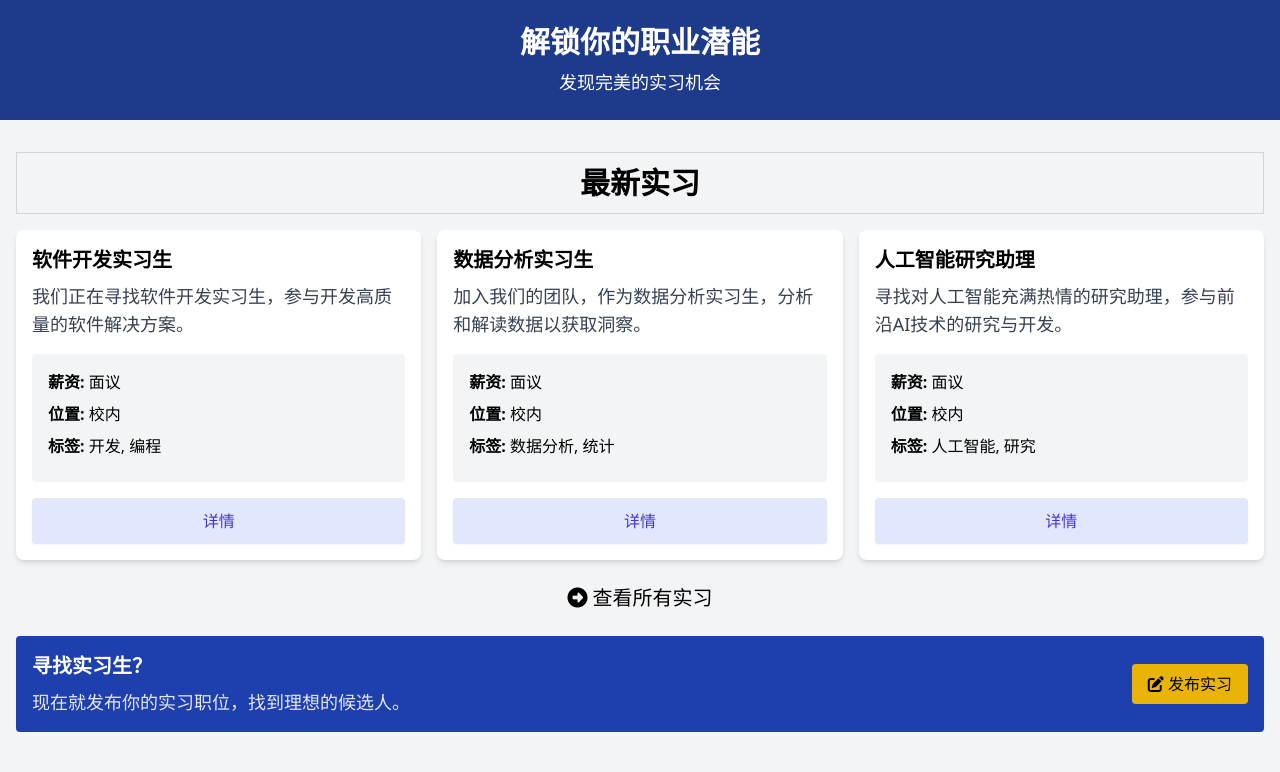
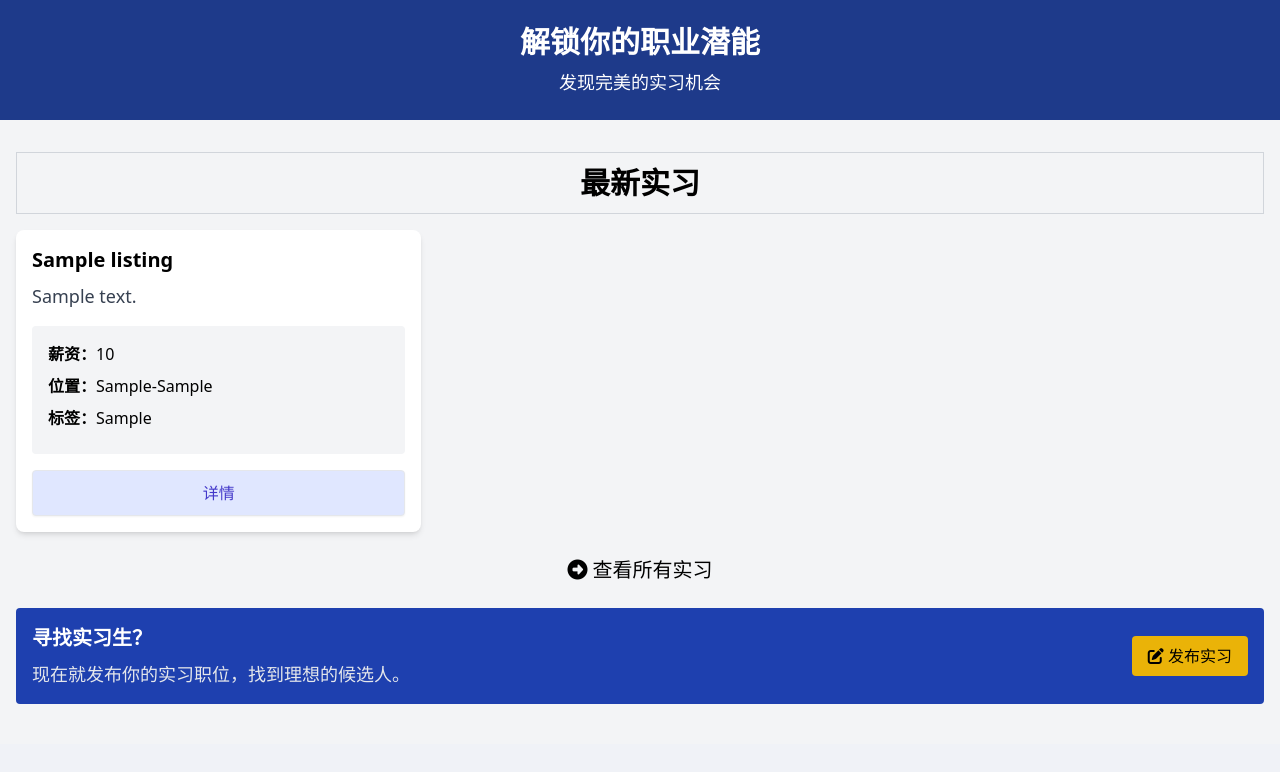
Before and after one commit to BigRive/gkd-internship-website, a PHP site: page / in a window 1280 px wide. Shown: the part 356-1128 px from the top of the page. After the commit the page ends 1060 px from the top, so only its background shows below. Run offline with PHP 8.4, Linux system fonts and the light colour scheme; tables that the repository leaves empty or names only in its code hold one stand-in row (values such as "Sample post").

Commit message:
更新： 1、将PDO的默认抓取模式设置为从数据库的返回形式上以对象的形式返回，方便视图的数据渲染 2、新增数据库自定义查询方法，从数据库获取数据并动态渲染到网页上

```diff
--- a/Database.php
+++ b/Database.php
@@ -6,14 +6,24 @@
                           port={$config['port']};
                           dbname={$config['dbname']}";           //获取数据源
             $options = [                                         //设置PDO的错误模式为异常模式
-                PDO::ATTR_ERRMODE => PDO::ERRMODE_EXCEPTION
+                PDO::ATTR_ERRMODE => PDO::ERRMODE_EXCEPTION,
+                PDO::ATTR_DEFAULT_FETCH_MODE => PDO::FETCH_OBJ   //设置所有从数据库获取的数据都将自动作为对象返回
             ];
             try{
-                $this->conn = new PDO($dsn, $config['username'], $config['password']);
-                //echo "数据库连接成功！";                            //debugger
+                $this->conn = new PDO($dsn, $config['username'], $config['password'], $options);
+                //echo "数据库连接成功！";                          //debugger
             }catch(PDOException $e){
                 throw new Exception("数据库连接失败：{$e->getMessage()}");
             }
         }
+        public function query($query){                           //查询数据
+            try{
+                $sth = $this->conn->prepare($query);             //预处理
+                $sth->execute();
+                return $sth;
+            }catch(PDOException $e){
+                throw new Exception("查询数据库失败：{$e->getMessage()}");
+            }
+        }
     }
 ?>
--- a/controllers/home.php
+++ b/controllers/home.php
@@ -1,3 +1,6 @@
 <?php
-    loadView("home");
+    $config = require basePath("config/db.php");
+    $db = new Database($config);
+    $listings = $db->query("select * from listing limit 6")->fetchAll();
+    loadView("home", ["listings" => $listings]);
 ?>
--- a/helpers.php
+++ b/helpers.php
@@ -11,9 +11,10 @@
             echo "无法解析视图{$name}.php";
         }
     }
-    function loadView($name){                                 //加载位于views目录下的视图文件
+    function loadView($name, $data = []){                      //加载位于views目录下的视图文件
         $viewPath = basePath("views/{$name}.view.php");
         if(file_exists($viewPath)){
+            extract($data);                                   //将数组键名转换为变量名
             require $viewPath;
         }
         else{
--- a/public/index.php
+++ b/public/index.php
@@ -1,8 +1,6 @@
 <?php
     require "../helpers.php";
     require basePath("Database.php");                                //连接数据库
-    $config = require basePath("config/db.php");
-    $db = new Database($config);
     require basePath('router.php');
     $router = new Router();
     $routes = require basePath('routes.php');
--- a/views/home.view.php
+++ b/views/home.view.php
@@ -18,75 +18,31 @@
       <div class="container mx-auto p-4 mt-4">
         <div class="text-center text-3xl mb-4 font-bold border border-gray-300 p-3">最新实习</div>
         <!-- 实习列表具体内容，根据需要自行调整 -->
-
-        <!-- 实习列表 -->
+        <!-- 实习列表，根据数据库内容动态生成 -->
         <div class="grid grid-cols-1 md:grid-cols-3 gap-4 mb-6">
-          <!-- 实习职位1: 软件开发实习生 -->
+            <?php foreach ($listings as $listing): ?>
           <div class="rounded-lg shadow-md bg-white">
             <div class="p-4">
-              <h2 class="text-xl font-semibold">软件开发实习生</h2>
+              <h2 class="text-xl font-semibold"><?= $listing->title ?></h2>
               <p class="text-gray-700 text-lg mt-2">
-                我们正在寻找软件开发实习生，参与开发高质量的软件解决方案。
+                <?= $listing->description ?>
               </p>
               <ul class="my-4 bg-gray-100 p-4 rounded">
-                <li class="mb-2"><strong>薪资:</strong> 面议</li>
-                <li class="mb-2"><strong>位置:</strong> 校内</li>
-                <li class="mb-2"><strong>标签:</strong> <span>开发</span>, <span>编程</span></li>
+                <li class="mb-2"><strong>薪资：</strong><?= $listing->salary ?></li>
+                <li class="mb-2"><strong>位置：</strong><?= $listing->province ?>-<?= $listing->city ?></li>
+                <li class="mb-2"><strong>标签：</strong><?= $listing->tags ?></li>
               </ul>
-              <a href="details.html"
-                class="block w-full text-center px-5 py-2.5 shadow-sm rounded border text-base font-medium text-indigo-700 bg-indigo-100 hover:bg-indigo-200"
-              >
+              <a href="/listing/<?= $listing->id ?>" class="block w-full text-center px-5 py-2.5 shadow-sm rounded border text-base font-medium text-indigo-700 bg-indigo-100 hover:bg-indigo-200">
                 详情
               </a>
             </div>
           </div>
-
-          <!-- 实习职位2: 数据分析实习生 -->
-          <div class="rounded-lg shadow-md bg-white">
-            <div class="p-4">
-              <h2 class="text-xl font-semibold">数据分析实习生</h2>
-              <p class="text-gray-700 text-lg mt-2">
-                加入我们的团队，作为数据分析实习生，分析和解读数据以获取洞察。
-              </p>
-              <ul class="my-4 bg-gray-100 p-4 rounded">
-                <li class="mb-2"><strong>薪资:</strong> 面议</li>
-                <li class="mb-2"><strong>位置:</strong> 校内</li>
-                <li class="mb-2"><strong>标签:</strong> <span>数据分析</span>, <span>统计</span></li>
-              </ul>
-              <a href="details.html"
-                class="block w-full text-center px-5 py-2.5 shadow-sm rounded border text-base font-medium text-indigo-700 bg-indigo-100 hover:bg-indigo-200"
-              >
-                详情
-              </a>
-            </div>
-          </div>
-
-          <!-- 实习职位3: 人工智能研究助理 -->
-          <div class="rounded-lg shadow-md bg-white">
-            <div class="p-4">
-              <h2 class="text-xl font-semibold">人工智能研究助理</h2>
-              <p class="text-gray-700 text-lg mt-2">
-                寻找对人工智能充满热情的研究助理，参与前沿AI技术的研究与开发。
-              </p>
-              <ul class="my-4 bg-gray-100 p-4 rounded">
-                <li class="mb-2"><strong>薪资:</strong> 面议</li>
-                <li class="mb-2"><strong>位置:</strong> 校内</li>
-                <li class="mb-2"><strong>标签:</strong> <span>人工智能</span>, <span>研究</span></li>
-              </ul>
-              <a href="details.html"
-                class="block w-full text-center px-5 py-2.5 shadow-sm rounded border text-base font-medium text-indigo-700 bg-indigo-100 hover:bg-indigo-200"
-              >
-                详情
-              </a>
-            </div>
-          </div>
+            <?php endforeach; ?>
         </div>
         <a href="/listings" class="block text-xl text-center">
           <i class="fa fa-arrow-alt-circle-right"></i>
           查看所有实习
         </a>
-
-
         <!-- 底部横幅 -->
 <?php
     loadPartial("bottom-banner");
```
